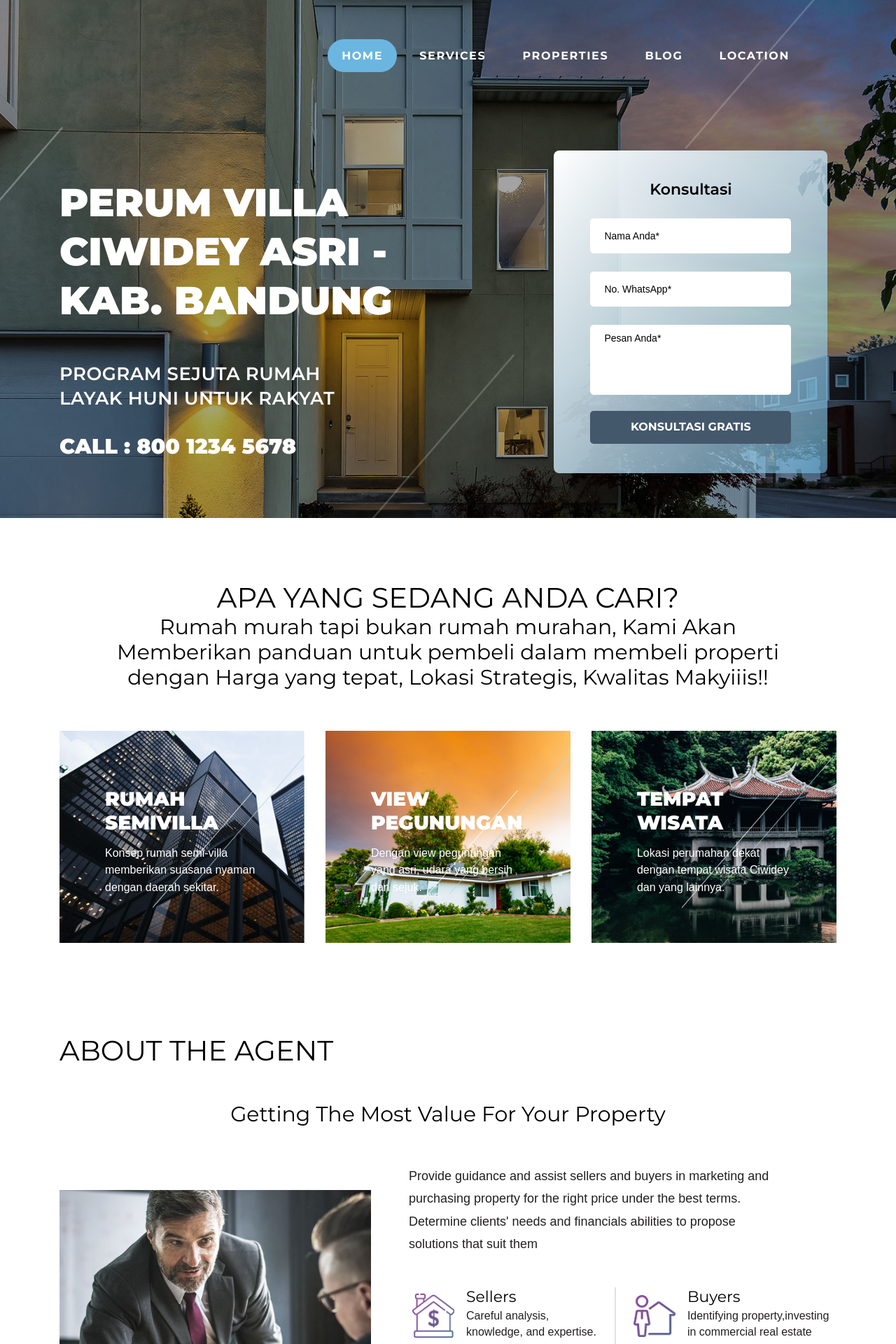
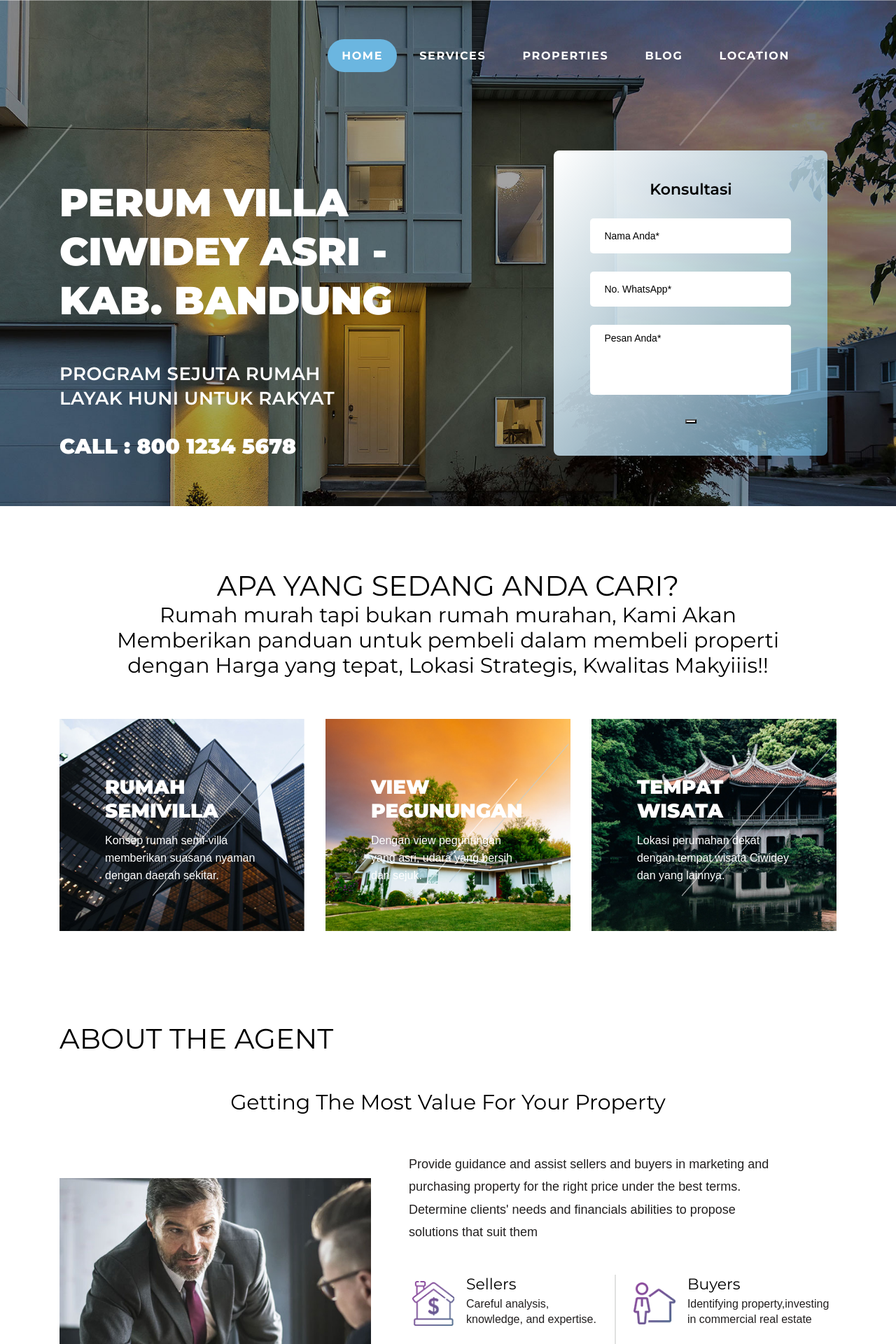
Before and after one commit to daffadevhosting/templaterealestate, a Jekyll site: the page built from index.html, in a window 1280 px wide. Shown: the top 1920 px of the page at 70% size. Built offline with Jekyll 4.4.1, drawn with Linux system fonts in a browser that asks for light colours; some web fonts are replaced; the list of posts is cut into pages by our own code.

Commit message:
Update hero-section.html

```diff
--- a/_includes/hero-section.html
+++ b/_includes/hero-section.html
@@ -10,14 +10,13 @@
 								</div>
 								<div class="section-form">
 									<div role="form" class="wpcf7" id="wpcf7-f60-p23-o1">
-										<div class="screen-reader-response"></div>
 										<form class="wpcf7-form validate-form" id='whatsapp' action="?">
 											<h5>Konsultasi</h5>
 				                            <input class="tujuan" type="hidden" id="noAdmin">
 											<p><label><span class="wpcf7-form-control-wrap your-name"><input type="text" name="your-name" value="" size="40" class="nama wpcf7-form-control wpcf7-text wpcf7-validates-as-required" aria-required="true" aria-invalid="false" placeholder="Nama Anda*" /></span></label></p>
 											<p><label><span class="wpcf7-form-control-wrap your-email"><input type="number" name="No. Whatsapp" value="" size="40" class="nowhatsapp wpcf7-form-control wpcf7-text wpcf7-validates-as-required" aria-required="true" aria-invalid="false" placeholder="No. WhatsApp*" /></span></label></p>
 											<p><label><span class="wpcf7-form-control-wrap your-message"><textarea name="your-message" cols="40" rows="10" class="isi_pesan wpcf7-form-control wpcf7-textarea" aria-invalid="false" placeholder="Pesan Anda*"></textarea></span> </label></p>
-											<p><input value="Konsultasi Gratis" class="submit wpcf7-form-control wpcf7-submit" /></p>
+											<p><button value="Konsultasi Gratis" class="submit wpcf7-form-control wpcf7-submit"></button></p>
 										</form>
 									</div>
 								</div>
```
